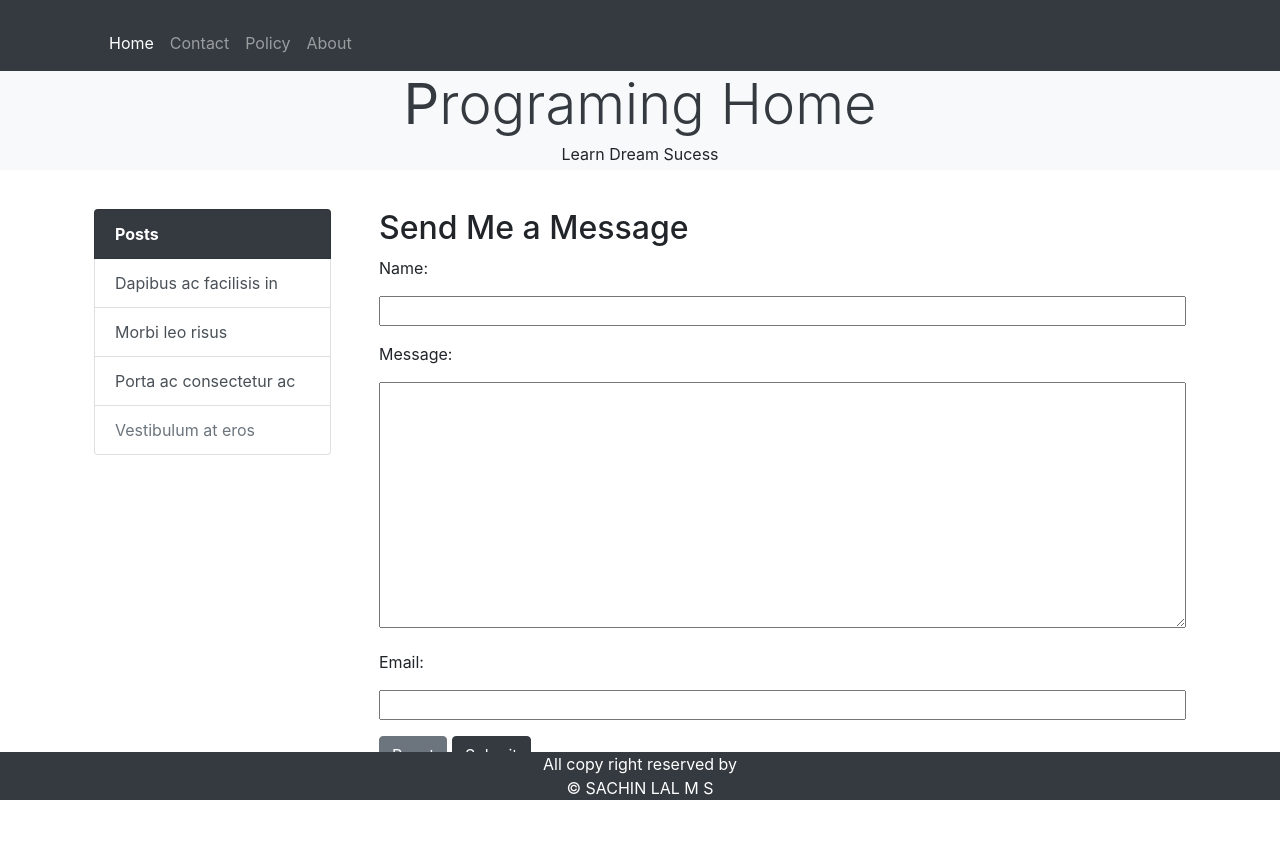
After one commit to sachinlalms/Django-blog, a Django app: page /contact/ in a window 1280 px wide. The commit adds this page. Run offline with Django 3.2, Linux system fonts and the light colour scheme; some libraries are stand-ins or nearby versions.

Commit message:
contact form

```diff
--- /dev/null
+++ b/blog/forms.py
@@ -0,0 +1,9 @@
+from django import forms
+def should_be_empty(value):
+    if value:
+        raise forms.ValidationError('Field is not empty')
+class ContactForm(forms.Form):
+    name = forms.CharField(max_length=80)
+    message =forms.CharField(widget=forms.Textarea)
+    email = forms.EmailField()
+    forcefield = forms.CharField(required=False,widget=forms.HiddenInput,label="leave empty", validators=[should_be_empty])
--- a/blog/models.py
+++ b/blog/models.py
@@ -13,7 +13,7 @@ class Post(models.Model):
     author = models.ForeignKey(User, on_delete=models.CASCADE, related_name='blog_post')
     updated_on = models.DateTimeField(auto_now=True)
     content = models.TextField()
-    image = models.ImageField()
+    image = models.CharField(max_length=2000)
     created_on = models.DateTimeField(auto_now_add=True)
     status = models.IntegerField(choices=STATUS, default=0)
 
--- a/blog/templates/blog/base.html
+++ b/blog/templates/blog/base.html
@@ -20,7 +20,7 @@
                   <a class="nav-link" href="#">Home <span class="sr-only">(current)</span></a>
                 </li>
                 <li class="nav-item">
-                  <a class="nav-link" href="#">Contact</a>
+                  <a class="nav-link" href="{% url 'contact' %}">Contact</a>
                 </li>
                 <li class="nav-item">
                   <a class="nav-link" href="#">Policy</a>
@@ -77,8 +77,8 @@
     </div>
     </div>
 
- <div>
-  <nav class=" text-center text-white  bg-dark">
+ <div class="p-4">
+  <nav class=" text-center text-white  bg-dark fixed-bottom ">
     <span >All copy right reserved by<br> &copy; SACHIN LAL M S</span>
     <!-- Navbar content -->
   </nav>
--- a/blog/templates/blog/index.html
+++ b/blog/templates/blog/index.html
@@ -16,10 +16,10 @@
                         <img src="https://www.matrix-groupbd.com/wp-content/uploads/2019/10/image-slider-with-thumbnail1.jpeg" class="d-block w-100" alt="...">
                       </div>
                       <div class="carousel-item">
-                        <img src="https://www.matrix-groupbd.com/wp-content/uploads/2019/10/image-slider-with-thumbnail1.jpeg" class="d-block w-100" alt="...">
+                        <img src="https://durhamcollege.ca/wp-content/uploads/Computer-Programmer.jpg" class="d-block w-100" alt="...">
                       </div>
                       <div class="carousel-item">
-                        <img src="https://www.matrix-groupbd.com/wp-content/uploads/2019/10/image-slider-with-thumbnail1.jpeg" class="d-block w-100" alt="...">
+                        <img src="https://1.bp.blogspot.com/-DNMkYpbx5Bs/Xx6ct4znLrI/AAAAAAAAL4I/z5Nzopxr4TsXCwihF7fu0L_wQBqW2pwIgCNcBGAsYHQ/s1200/Webp.net-resizeimage.jpg" class="d-block w-100" alt="...">
                       </div>
                     </div>
                     <a class="carousel-control-prev" href="#carouselExampleIndicators" role="button" data-slide="prev">
@@ -44,6 +44,7 @@
             {% for post in post_list %}
            <div class="col-md-6 mt-3 left">
             <div class="card mb-4">
+                <img src="{{ post.image }}" style="height:18rem" class="card-img-top">
                 <div class="card-body">
                     <h2 class="card-title">{{ post.title }}</h2>
                     <p class="card-text text-muted h6">{{ post.author }} | {{ post.created_on}} </p>
--- /dev/null
+++ b/blog/templates/contact.html
@@ -0,0 +1,45 @@
+{% extends 'blog/base.html' %}
+{% block content1 %}
+
+<style>
+    .container{
+    padding-top:15px;
+    }
+    #id_name{
+    width:100%
+    }
+    #id_message{
+    width:100%;
+    }
+    #id_email{
+    width:100%
+    }
+</style>
+
+<div class="col-sm-9 p-4">
+    <h2>Send Me a Message</h2>
+    <form action="" method="post">
+
+        {% csrf_token %}
+
+        {% for hidden in from.hidden_fields %}
+        {{ hidden }}
+        {% endfor %}
+
+        {% for field in form.visible_fields %}
+        <div class="form-group">
+            {{ field.error }}
+            <label>{{ field.label_tag }}</label>
+            <p>{{ field }}</p>
+        </div>
+
+        {% endfor %}
+        <button type="reset" class="btn btn-secondary">Reset</button>
+        <button type="submit" class="btn btn-dark">Submit</button>
+
+
+    </form>
+</div>
+
+
+{% endblock content1 %}
--- a/blog/urls.py
+++ b/blog/urls.py
@@ -1,7 +1,9 @@
 from . import views
 from django.urls import path
 
-urlpatterns =[
-    path('',views.PostList.as_view(),name='home'),
+urlpatterns = [
+    path('', views.PostList.as_view(), name='home'),
+    path('contact/', views.contact_form, name='contact'),
     path('<slug:slug>/', views.PostDetail.as_view(), name='post_detail'),
+
 ]
--- a/blog/views.py
+++ b/blog/views.py
@@ -1,6 +1,9 @@
 from django.shortcuts import render
 from django.views import generic
 from .models import Post
+from .forms import ContactForm
+from django.core.mail import send_mail, BadHeaderError
+from django.http import HttpResponse
 
 class PostList(generic.ListView):
     queryset = Post.objects.filter(status=1).order_by('-created_on')
@@ -9,3 +12,20 @@ class PostList(generic.ListView):
 class PostDetail(generic.DetailView):
     model = Post
     template_name = 'blog/post_detail.html'
+
+def contact_form(request):
+    form = ContactForm()
+    if request.method == 'POST':
+        form = ContactForm(request.POST)
+        if form.is_valid():
+            subject = f'Message from {form.cleaned_data["name"]}'
+            message = form.cleaned_data["message"]
+            sender = form.cleaned_data["email"]
+            recipients = ['sachinlalms111@gmail.com']
+            try:
+                send_mail(subject, message, sender, recipients, fail_silently=True)
+            except BadHeaderError:
+                return HttpResponse('Invalid header found')
+            return HttpResponse('Success...Your email has been sent')
+
+    return render(request, 'contact.html', {'form': form})
--- a/mysite/settings.py
+++ b/mysite/settings.py
@@ -119,3 +119,7 @@ USE_TZ = True
 # https://docs.djangoproject.com/en/3.0/howto/static-files/
 
 STATIC_URL = '/static/'
+
+EMAIL_BACKEND = "sendgrid_backend.SendgridBackend"
+SENDGRID_API_KEY = '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'
+SENDGRID_SANBOX_MODE_IN_DEBUG=False
```
Also changed, not shown: blog/templates/blog/post_detail.html (+6 -2 lines), blog/migrations/0003_auto_20200727_1542.py (added), db.sqlite3, 4 other files.
